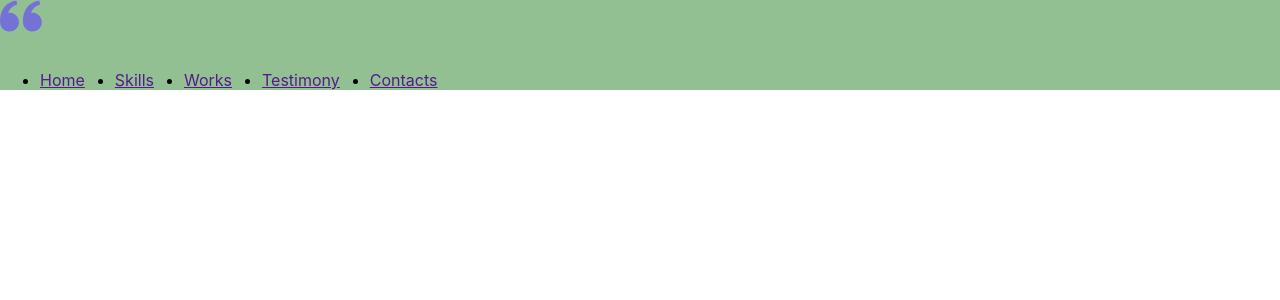
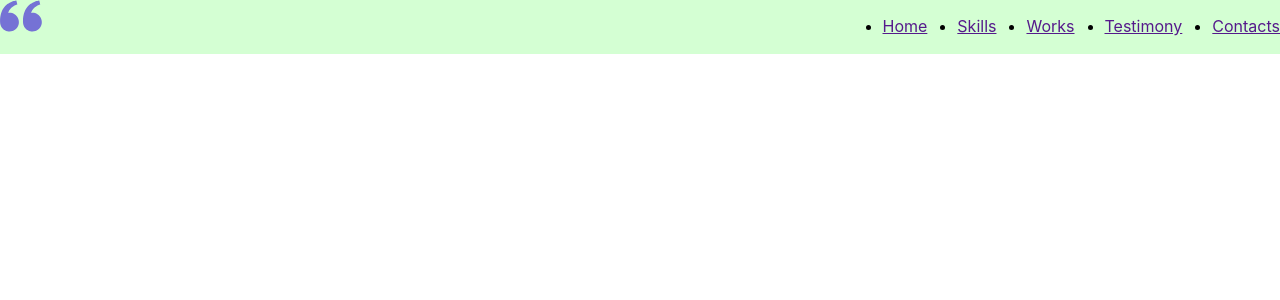
Before and after one commit to jan-web/portf-it-incubator, a React app: page / in a window 1280 px wide. Shown: the top 300 px of the page. Built offline with nearby package versions, Linux system fonts and the light colour scheme.

Commit message:
feat: The Header starter done

```diff
--- a/src/components/Icon/icon.tsx
+++ b/src/components/Icon/icon.tsx
@@ -3,11 +3,14 @@ import iconsSprite from '../../assets/images/iconsSprite.svg'
 
 type IconPropsType = {
   iconId: string
+  width?: string
+  height?: string
+  viewBox?: string
 }
 
 export const Icon = (props: IconPropsType) => {
   return (
-    <svg width="50" height="50" viewBox="0 0 50 50" fill="none" xmlns="http://www.w3.org/2000/svg">
+    <svg width={props.width || "50"} height={props.height || "50"} viewBox={props.viewBox || "0 0 50 50"} fill="none" xmlns="http://www.w3.org/2000/svg">
       <use xlinkHref= {`${iconsSprite}#${props.iconId}`} />
 
     </svg>
--- a/src/layout/header/Header.tsx
+++ b/src/layout/header/Header.tsx
@@ -13,5 +13,7 @@ export const Header: React.FC = () => {
 };
 
 const StyledHeader = styled.header`
-    background-color: #93c093;
+    background-color: #d4ffd3;
+		display: flex;
+		justify-content: space-between;
 `
```
Also changed, not shown: src/components/menu/Menu.tsx (+7 -6 lines).
